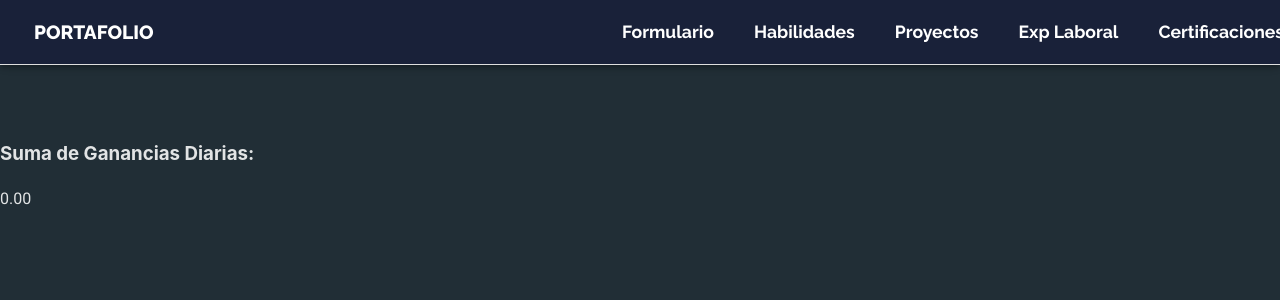
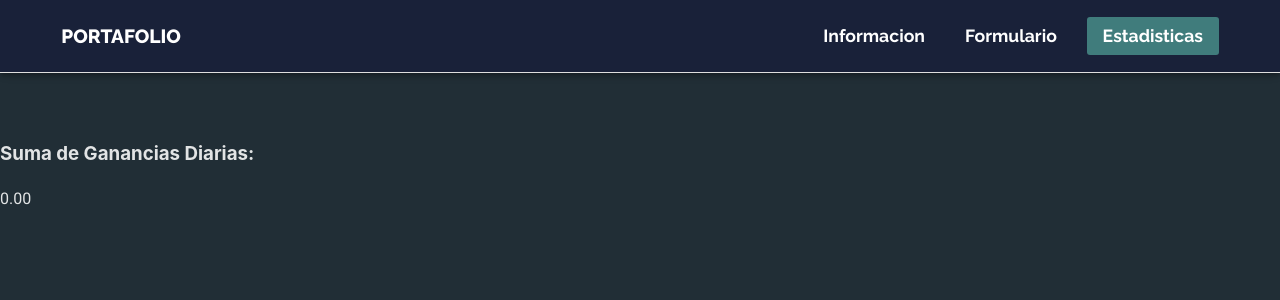
Before and after one commit to FacundoMangin41/Inversiones, a React (Vite) app: page /estadisticas in a window 1280 px wide. Shown: the top 300 px of the page. Built offline with nearby package versions, Linux system fonts and the light colour scheme.

Commit message:
arreglo de detalles de transaccion

```diff
--- a/src/components/header/Header.jsx
+++ b/src/components/header/Header.jsx
@@ -36,7 +36,7 @@ export default function ButtonAppBar() {
   return (
     <Box sx={{ flexGrow: 1 }}>
       <AppBar position="fixed" style={{ top: isNavVisible ? 0 : -64, transition: 'top 0.6s' }}>
-        <Toolbar className="sideBar">
+        <div className="sideBar">
           <div className="botonHamburguesaCelular">
             <div className="botonHamburguesaSidebar">
               {/* <BotonHamburguesa /> */}
@@ -53,31 +53,23 @@ export default function ButtonAppBar() {
                 <Link to="/" className="buscadoresSidebarPc-link">PORTAFOLIO</Link>
               </div>
 
+              <div className={`buscadoresSidebarPc-link ${location.pathname === '/' ? 'active' : ''}`}>
+                <Link to="/" className="buscadoresSidebarPc-link">Informacion</Link>
+              </div>
+
               <div className={`buscadoresSidebarPc-link ${location.pathname === '/formulario' ? 'active' : ''}`}>
                 <Link to="/formulario" className="buscadoresSidebarPc-link">Formulario</Link>
               </div>
 
-              <div className={`buscadoresSidebarPc-link ${location.pathname === '/habilidades' ? 'active' : ''}`}>
-                <Link to="/habilidades" className="buscadoresSidebarPc-link">Habilidades</Link>
-              </div>
-
-              <div className={`buscadoresSidebarPc-link ${location.pathname === '/proyectos' ? 'active' : ''}`}>
-                <Link to="/proyectos" className="buscadoresSidebarPc-link">Proyectos</Link>
-              </div>
-
-              <div className={`buscadoresSidebarPc-link ${location.pathname === '/experiencia-laboral' ? 'active' : ''}`}>
-                <Link to="/experiencia-laboral" className="buscadoresSidebarPc-link">Exp Laboral</Link>
-              </div>
-
-              <div className={`buscadoresSidebarPc-link ${location.pathname === '/cursos' ? 'active' : ''}`}>
-                <Link to="/cursos" className="buscadoresSidebarPc-link">Certificaciones</Link>
+              <div className={`buscadoresSidebarPc-link ${location.pathname === '/estadisticas' ? 'active' : ''}`}>
+                <Link to="/estadisticas" className="buscadoresSidebarPc-link">Estadisticas</Link>
               </div>
 
               {/* <BotonRedesSociales/> */}
 
             </nav>
           </div>
-        </Toolbar>
+        </div>
       </AppBar>
       <div style={{ paddingTop: '120px' }}></div>
     </Box>
--- a/src/components/header/css/header.css
+++ b/src/components/header/css/header.css
@@ -9,7 +9,8 @@
     -moz-box-shadow: 0px 0px 44px 6px var(--SombrasBarraNavegacion) inset; */
     border-bottom: 1px solid var(--recuadroContenedores) !important;
     width: 100vw;
-    padding-right: 2.5rem !important;
+    height: 4.5rem;
+
 }
 
 .layoutsidebar{
@@ -159,6 +160,7 @@ min-width: 30px !important;
     font-family: "Raleway", sans-serif;
     font-weight: 700;
     font-size: 1.1rem;
+    padding: 0 3.2rem;
 
   }
 
--- a/src/components/table/TablaValores.jsx
+++ b/src/components/table/TablaValores.jsx
@@ -120,8 +120,8 @@ export default function TablaValores() {
 
   const handleAddRow = (newRow) => {
     const id = `added-${Date.now()}`;
-    const gananciaDiaria = parseFloat(newRow.final) - parseFloat(newRow.invertido);
-    const tasaTramitacion = parseFloat(newRow.facturacionTotal) - parseFloat(newRow.final);
+    const gananciaDiaria = parseFloat(newRow.final).toFixed(8) - parseFloat(newRow.invertido).toFixed(8);
+    const tasaTramitacion = parseFloat(newRow.facturacionTotal).toFixed(8) - parseFloat(newRow.final).toFixed(8);
 
     const rowToAdd = {
       id,
@@ -154,7 +154,7 @@ export default function TablaValores() {
                 <GridActionsCellItem
                   icon={<SaveIcon />}
                   label="Save"
-                  onClick={() => handleProcessRowUpdate(params.row)}
+                  onClick={() => handleAddRow(params.row)}
                   color="primary"
                 />
                 <GridActionsCellItem
```
